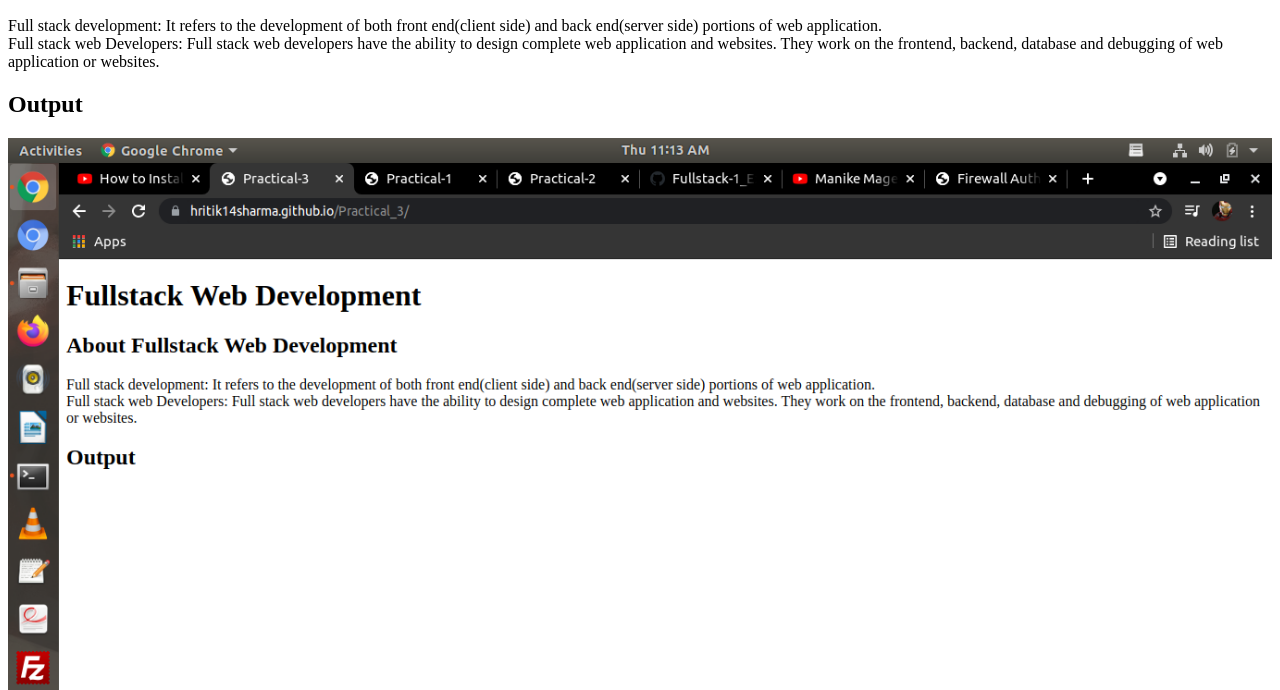
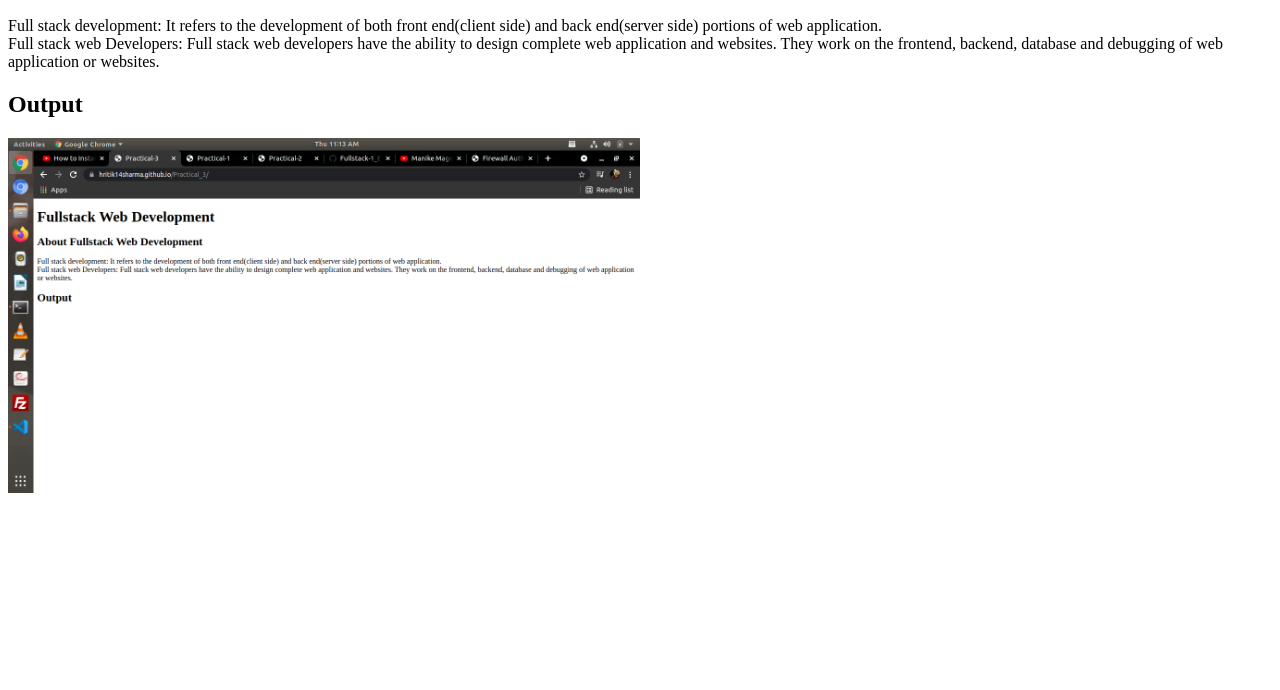
Before and after one commit to hritik14sharma/Practical_3, a plain HTML site: page index.html in a window 1280 px wide. Shown: the part 110-800 px from the top of the page. Drawn offline with Linux system fonts and the light colour scheme.

Commit message:
change in size

```diff
--- a/index.html
+++ b/index.html
@@ -16,7 +16,7 @@
     <p>Full stack development: It refers to the development of both front end(client side) and back end(server side) portions of web application.<br>Full stack web Developers: Full stack web developers have the ability to design complete web application
         and websites. They work on the frontend, backend, database and debugging of web application or websites.</p>
     <h2>Output</h2>
-    <img src="./practical_3.png" width=100%>
+    <img src="./practical_3.png" width=50%>
 </body>
 
 </html>
```
